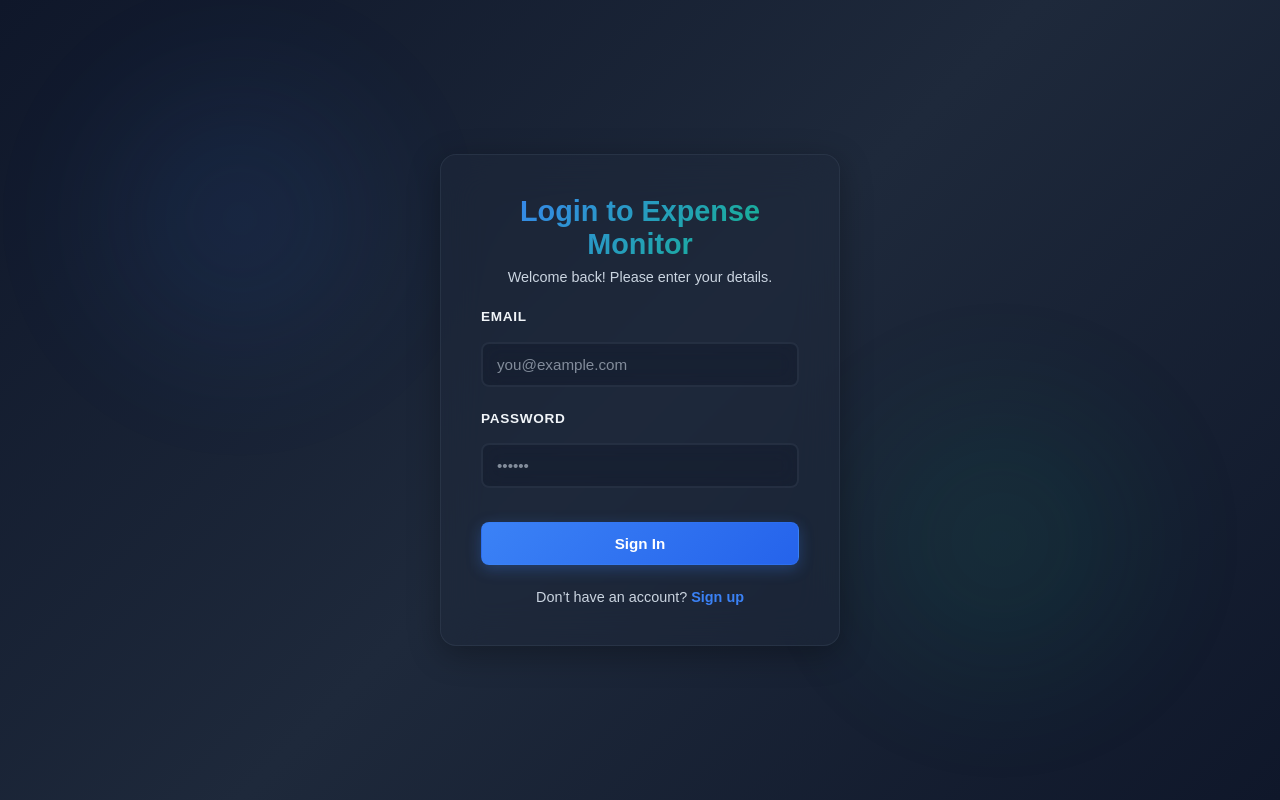
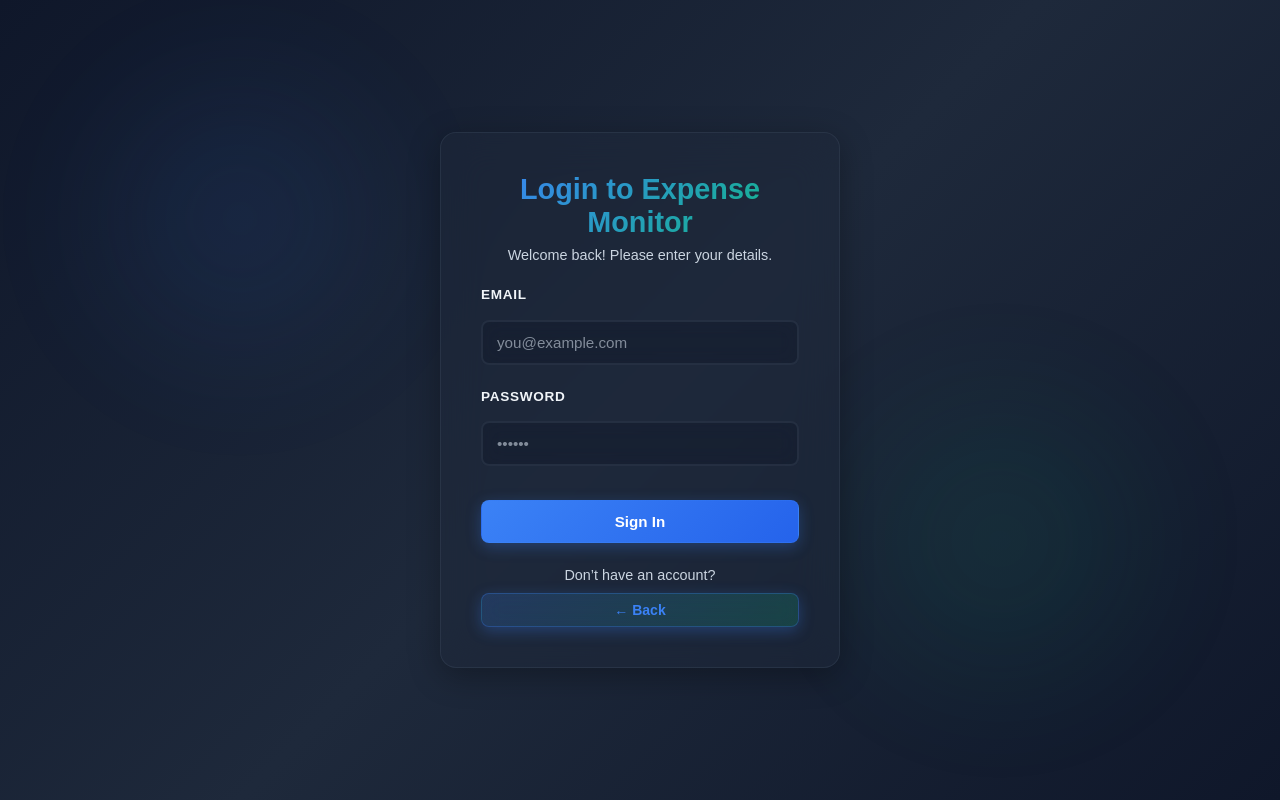
Before and after one commit to Kushaanpal/EMS-Project, a React app in the folder frontend/: page / in a window 1280 px wide. Built offline with nearby package versions, Linux system fonts and the light colour scheme; the HTML template or start-up script is replaced by a standard one.

Commit message:
change in signup

```diff
--- a/frontend/src/components/LoginPage.jsx
+++ b/frontend/src/components/LoginPage.jsx
@@ -89,9 +89,9 @@ export default function LoginPage() {
 
         <div className="signup-text">
           Don’t have an account?{" "}
-          <a href="/signup" className="signup-link">
-            Sign up
-          </a>
+          <button className="back-btn" onClick={() => navigate("/signup")} aria-label="Go back">
+            ← Back
+          </button>
         </div>
       </div>
     </div>
```
